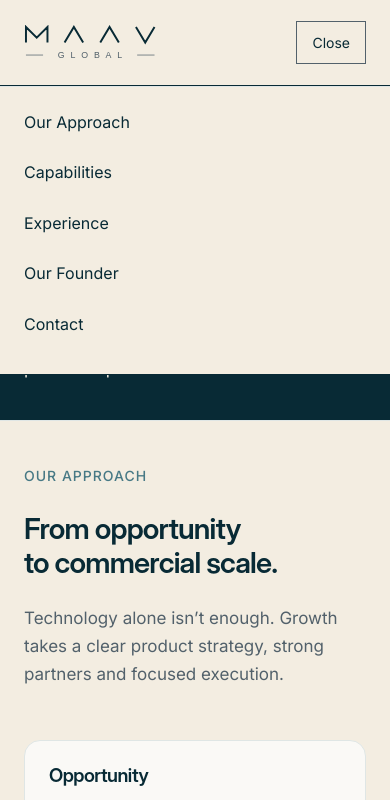
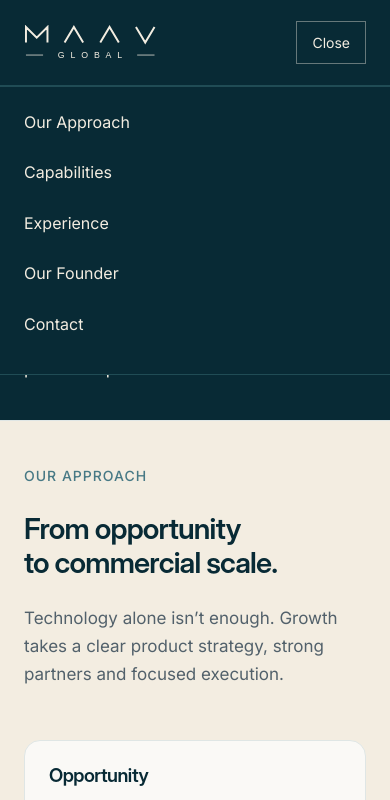
Before and after one commit to vshah2035-collab/MAAV-GLOBAL-WEBSITE, a plain HTML site: page index.html in a window 390 px wide. Both pictures are taken after a click on the button "Menu". Shown: the top 800 px of the page. Drawn offline with Linux system fonts and the light colour scheme; a web font is replaced by a local one.

Commit message:
Update header to midnight teal
Update header to midnight teal

```diff
--- a/style.css
+++ b/style.css
@@ -167,3 +167,14 @@ html{scroll-padding-top:127px}
 .hero .eyebrow{font-family:var(--font-body);font-weight:500;font-size:14px;letter-spacing:.4px}
 .hero .eyebrow span{margin:0 10px;opacity:.55}
 @media(max-width:760px){.hero .eyebrow{font-size:14px;letter-spacing:.4px}.hero .eyebrow span{margin:0 8px}}
+
+/* Approved local teal header */
+
+.header-band,#mobile-nav{background:var(--maav-midnight-teal);color:var(--maav-soft-cream)}
+.header-band{border-bottom:1px solid rgba(104,174,180,.25)}
+.header-band .brand-wordmark g:first-child,.header-band .brand-wordmark g:nth-child(2){stroke:var(--maav-soft-cream)}
+.header-band .brand-wordmark text{fill:var(--maav-soft-cream)}
+.header-band nav a:hover,#mobile-nav a:hover{color:var(--maav-sea-glass)}
+.header-band .menu{color:var(--maav-soft-cream);border-color:rgba(243,237,225,.4)}
+.header-band a:focus-visible,.header-band button:focus-visible,#mobile-nav a:focus-visible{outline-color:var(--maav-sea-glass)}
+#mobile-nav{border-color:rgba(104,174,180,.25)}
```
